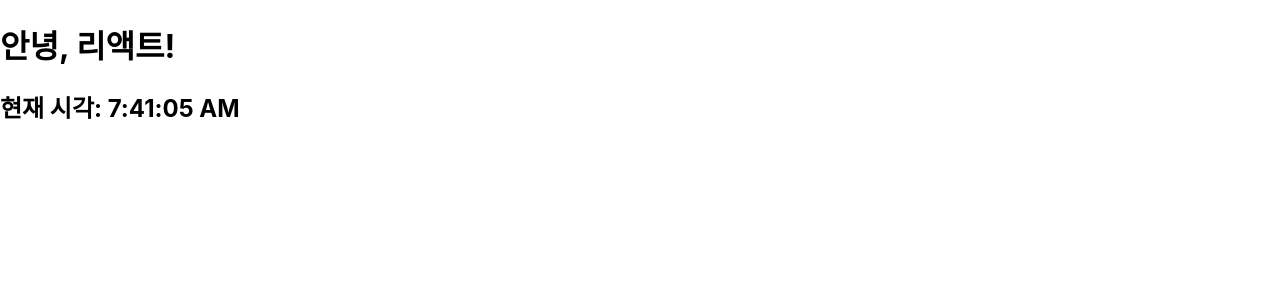
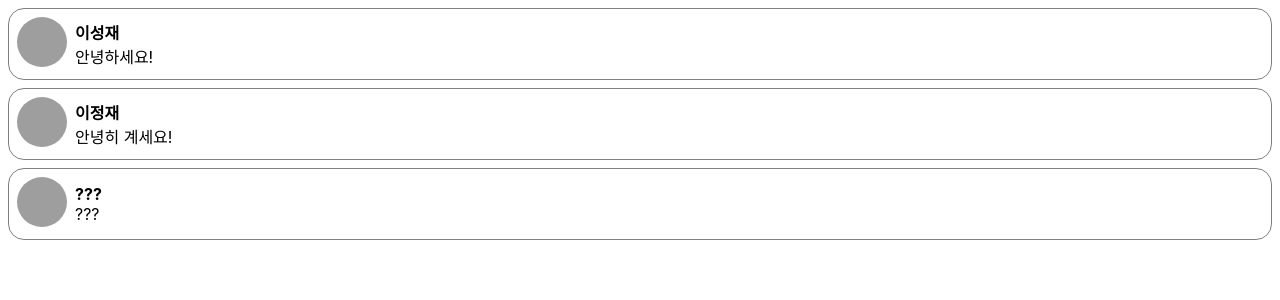
Before and after one commit to JavaScript-221B/react-basic, a React (Create React App) app in the folder lsj/my-app/: page / in a window 1280 px wide. Shown: the top 300 px of the page. Built offline with nearby package versions, Linux system fonts and the light colour scheme; grey boxes are pictures that could not be loaded.

Commit message:
Add: 댓글 컴포넌트 만들기

```diff
--- /dev/null
+++ b/lsj/my-app/src/chapter_05/Comment.css
@@ -0,0 +1,27 @@
+.wrapper {
+  margin: 8px;
+  padding: 8px;
+  display: flex;
+  border: 1px solid grey;
+  border-radius: 16px;
+}
+
+.image {
+  width: 50px;
+  height: 50px;
+  border-radius: 25px;
+}
+
+.contentContainer {
+  margin-left: 8px;
+  display: flex;
+  flex-direction: column;
+  justify-content: center;
+}
+
+.nameText {
+  font-weight: bold;
+}
+
+.commentText {
+}
--- /dev/null
+++ b/lsj/my-app/src/chapter_05/Comment.tsx
@@ -0,0 +1,24 @@
+import React from "react";
+import "./Comment.css";
+import { ICommentProps } from "./CommentList";
+
+const Comment = (props: ICommentProps) => {
+  return (
+    <div className="wrapper">
+      <div className="imageContainer">
+        <img
+          src="https://upload.wikimedia.org/wikipedia/commons/8/89/Portrait_Placeholder.png"
+          alt="portrait"
+          className="image"
+        />
+      </div>
+
+      <div className="contentContainer">
+        <span className="nameText">{props.name}</span>
+        <span className="commentText">{props.comment}</span>
+      </div>
+    </div>
+  );
+};
+
+export default Comment;
--- /dev/null
+++ b/lsj/my-app/src/chapter_05/CommentList.tsx
@@ -0,0 +1,34 @@
+import React from "react";
+import Comment from "./Comment";
+
+export interface ICommentProps {
+  name: string;
+  comment: string;
+}
+
+const comments: ICommentProps[] = [
+  {
+    name: "이성재",
+    comment: "안녕하세요!",
+  },
+  {
+    name: "이정재",
+    comment: "안녕히 계세요!",
+  },
+  {
+    name: "???",
+    comment: "???",
+  },
+];
+
+const CommentList = (props: any) => {
+  return (
+    <div>
+      {comments.map((comment, index) => (
+        <Comment key={index} name={comment.name} comment={comment.comment} />
+      ))}
+    </div>
+  );
+};
+
+export default CommentList;
--- a/lsj/my-app/src/index.tsx
+++ b/lsj/my-app/src/index.tsx
@@ -5,18 +5,17 @@ import App from "./App";
 import reportWebVitals from "./reportWebVitals";
 import Library from "./chapter_03/Library";
 import Clock from "./chapter_04/Clock";
+import CommentList from "./chapter_05/CommentList";
 
 const root = ReactDOM.createRoot(
   document.getElementById("root") as HTMLElement
 );
 
-setInterval(() => {
-  root.render(
-    <React.StrictMode>
-      <Clock />
-    </React.StrictMode>
-  );
-});
+root.render(
+  <React.StrictMode>
+    <CommentList />
+  </React.StrictMode>
+);
 
 // If you want to start measuring performance in your app, pass a function
 // to log results (for example: reportWebVitals(console.log))
```
